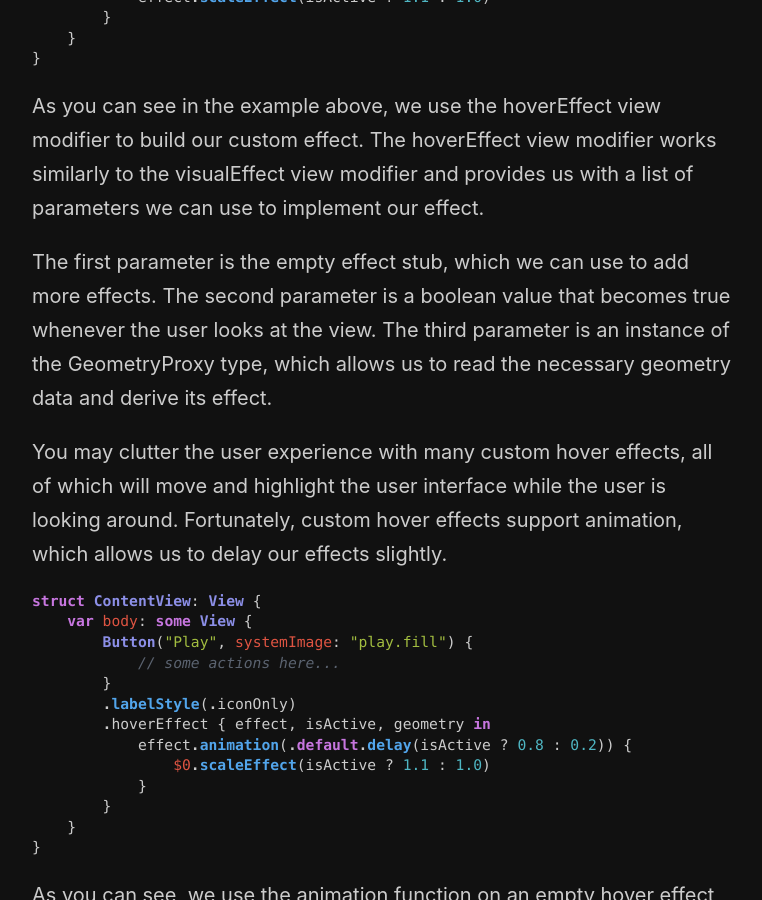
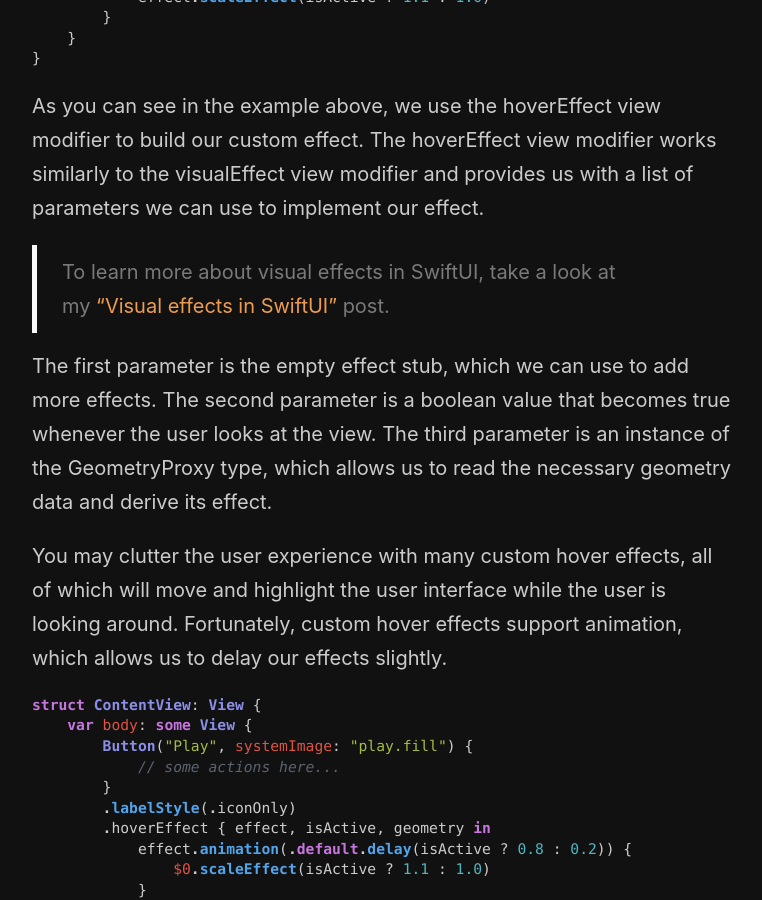
Before and after one commit to mecid/mecid.github.io, a Jekyll site: the page built from _posts/2024-09-03-custom-hover-effects-in-swiftui.md, in a window 1280 px wide and 900 px high, scrolled down 1112 px. Shown: the whole window, without its empty margins (258-1020 px from the left). Built offline with Jekyll 4.4.1, drawn with Linux system fonts in a browser that asks for light colours.

Commit message:
another reference post added to custom hover effects post

````diff
--- a/_posts/2024-09-03-custom-hover-effects-in-swiftui.md
+++ b/_posts/2024-09-03-custom-hover-effects-in-swiftui.md
@@ -30,6 +30,8 @@ struct ContentView: View {
 ```
 
 As you can see in the example above, we use the hoverEffect view modifier to build our custom effect. The hoverEffect view modifier works similarly to the visualEffect view modifier and provides us with a list of parameters we can use to implement our effect.
+
+> To learn more about visual effects in SwiftUI, take a look at my ["Visual effects in SwiftUI"](/2023/11/07/visual-effects-in-swiftui/) post.
 
 The first parameter is the empty effect stub, which we can use to add more effects. The second parameter is a boolean value that becomes true whenever the user looks at the view. The third parameter is an instance of the GeometryProxy type, which allows us to read the necessary geometry data and derive its effect.
 
````
